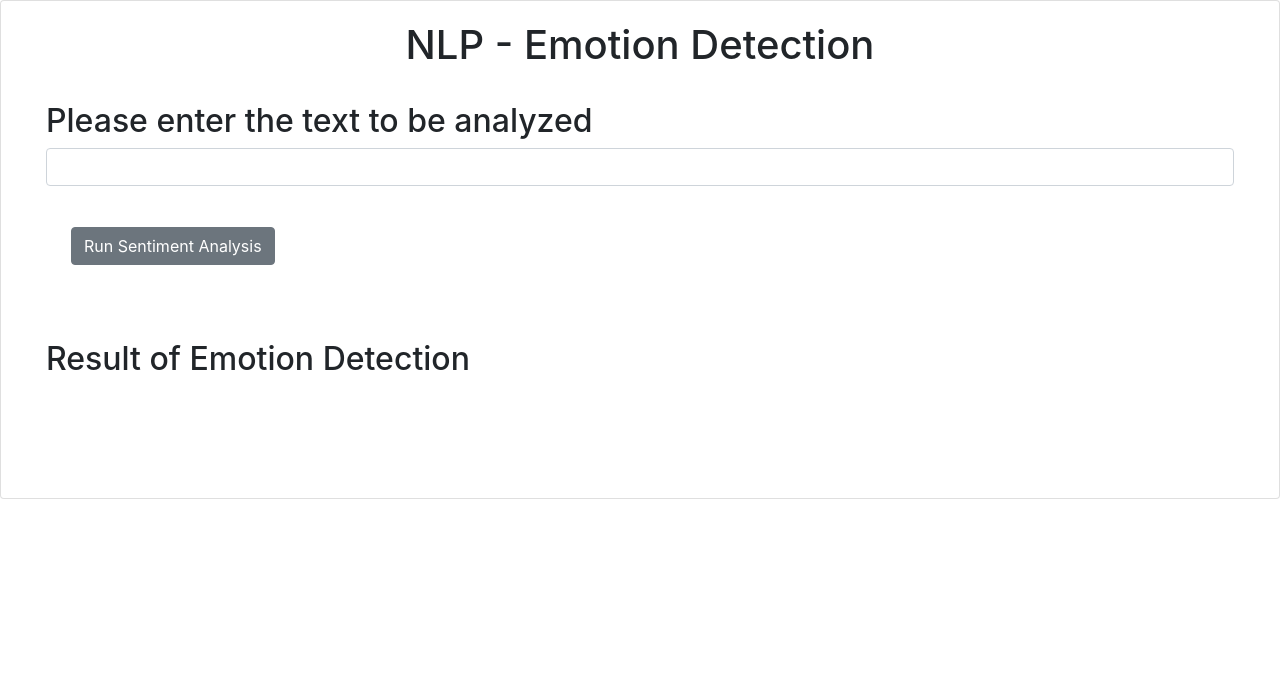
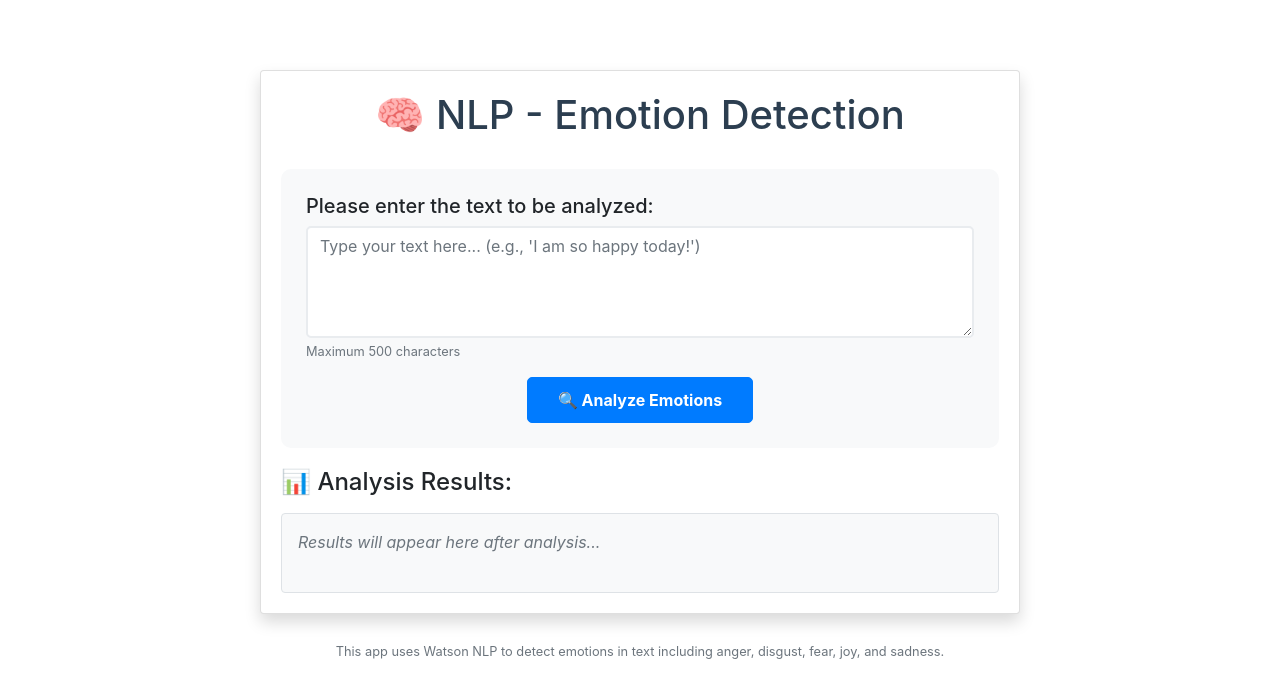
Before and after one commit to devmab24/streammind, a Flask app: page / in a window 1280 px wide. Shown: the top 698 px of the page. Run offline with Flask 3, Linux system fonts and the light colour scheme; some libraries are stand-ins or nearby versions.

Commit message:
Improved the app

```diff
--- a/server.py
+++ b/server.py
@@ -18,15 +18,22 @@ def sent_analyzer():
     """
     text_to_analyze = request.args.get('textToAnalyze')
 
+    # Check if text is provided and not empty
+    if not text_to_analyze or text_to_analyze.strip() == "":
+        return jsonify({"error": "Invalid input! Please provide some text to analyze."}), 400
+
     # Pass the text to the emotion_detector function
     response = emotion_detector(text_to_analyze)
 
-    # If invalid input, handle gracefully
-    if response['dominant_emotion'] is None:
+    # If invalid input or API error, handle gracefully
+    if response is None or response.get('dominant_emotion') is None:
         return jsonify({"error": "Invalid input! Try again."}), 400
 
-    # Return the structured JSON
-    return jsonify(response)
+    # Return the structured JSON with success status
+    return jsonify({
+        "status": "success",
+        "emotions": response
+    })
 
 
 @app.route("/")
@@ -42,4 +49,50 @@ if __name__ == "__main__":
     """
     This function executes the flask app and deploys it on localhost:5000
     """
-    app.run(host="0.0.0.0", port=5000)
+    app.run(host="0.0.0.0", port=5000, debug=True)
+
+# from flask import Flask, render_template, request, jsonify
+# from EmotionDetection.emotion_detection import emotion_detector
+
+# """
+# Executing this function initiates the application of emotion
+# analysis to be executed over the Flask channel and deployed on
+# localhost:5000.
+# """
+
+# # Initiating app
+# app = Flask(__name__)
+
+# @app.route("/emotionDetector")
+# def sent_analyzer():
+#     """
+#     Receives text from frontend, runs emotion analysis,
+#     and returns the full emotions dictionary including dominant_emotion.
+#     """
+#     text_to_analyze = request.args.get('textToAnalyze')
+
+#     # Pass the text to the emotion_detector function
+#     response = emotion_detector(text_to_analyze)
+
+#     # If invalid input, handle gracefully
+#     if response['dominant_emotion'] is None:
+#         return jsonify({"error": "Invalid input! Try again."}), 400
+
+#     # Return the structured JSON
+#     return jsonify(response)
+
+
+# @app.route("/")
+# def render_index_page():
+#     """
+#     This function initiates the rendering of the main application
+#     page over the Flask channel
+#     """
+#     return render_template('index.html')
+
+
+# if __name__ == "__main__":
+#     """
+#     This function executes the flask app and deploys it on localhost:5000
+#     """
+#     app.run(host="0.0.0.0", port=5000)
--- a/static/mywebscript.js
+++ b/static/mywebscript.js
@@ -1,12 +1,86 @@
-let RunSentimentAnalysis = ()=>{
-    textToAnalyze = document.getElementById("textToAnalyze").value;
+let RunSentimentAnalysis = () => {
+    const textToAnalyze = document.getElementById("textToAnalyze").value.trim();
+
+    // Check if input is empty
+    if (textToAnalyze === "") {
+        document.getElementById("system_response").innerHTML =
+            '<div class="alert alert-warning">Please enter some text to analyze.</div>';
+        return;
+    }
+
+    // Show loading message
+    document.getElementById("system_response").innerHTML =
+        '<div class="alert alert-info">Analyzing emotions...</div>';
 
     let xhttp = new XMLHttpRequest();
+
     xhttp.onreadystatechange = function() {
-        if (this.readyState == 4 && this.status == 200) {
-            document.getElementById("system_response").innerHTML = xhttp.responseText;
+        if (this.readyState == 4) {
+            if (this.status == 200) {
+                try {
+                    const response = JSON.parse(this.responseText);
+
+                    if (response.status === "success") {
+                        const emotions = response.emotions;
+
+                        // Format the response nicely
+                        const formattedResponse = `
+                            <div class="alert alert-success">
+                                <h5>Emotion Analysis Results:</h5>
+                                <ul class="list-unstyled">
+                                    <li><strong>Anger:</strong> ${(emotions.anger * 100).toFixed(1)}%</li>
+                                    <li><strong>Disgust:</strong> ${(emotions.disgust * 100).toFixed(1)}%</li>
+                                    <li><strong>Fear:</strong> ${(emotions.fear * 100).toFixed(1)}%</li>
+                                    <li><strong>Joy:</strong> ${(emotions.joy * 100).toFixed(1)}%</li>
+                                    <li><strong>Sadness:</strong> ${(emotions.sadness * 100).toFixed(1)}%</li>
+                                </ul>
+                                <div class="mt-3">
+                                    <strong>Dominant Emotion:</strong>
+                                    <span class="badge badge-primary text-capitalize">${emotions.dominant_emotion}</span>
+                                </div>
+                            </div>
+                        `;
+
+                        document.getElementById("system_response").innerHTML = formattedResponse;
+                    } else {
+                        document.getElementById("system_response").innerHTML =
+                            `<div class="alert alert-danger">${response.error}</div>`;
+                    }
+                } catch (e) {
+                    document.getElementById("system_response").innerHTML =
+                        '<div class="alert alert-danger">Error parsing response. Please try again.</div>';
+                }
+            } else if (this.status == 400) {
+                try {
+                    const errorResponse = JSON.parse(this.responseText);
+                    document.getElementById("system_response").innerHTML =
+                        `<div class="alert alert-danger">${errorResponse.error}</div>`;
+                } catch (e) {
+                    document.getElementById("system_response").innerHTML =
+                        '<div class="alert alert-danger">Bad request. Please check your input.</div>';
+                }
+            } else {
+                document.getElementById("system_response").innerHTML =
+                    '<div class="alert alert-danger">Server error. Please try again later.</div>';
+            }
         }
     };
-    xhttp.open("GET", "emotionDetector?textToAnalyze"+"="+textToAnalyze, true);
+
+    // Encode the text properly for URL
+    const encodedText = encodeURIComponent(textToAnalyze);
+    xhttp.open("GET", `emotionDetector?textToAnalyze=${encodedText}`, true);
     xhttp.send();
 }
+
+// let RunSentimentAnalysis = ()=>{
+//     textToAnalyze = document.getElementById("textToAnalyze").value;
+
+//     let xhttp = new XMLHttpRequest();
+//     xhttp.onreadystatechange = function() {
+//         if (this.readyState == 4 && this.status == 200) {
+//             document.getElementById("system_response").innerHTML = xhttp.responseText;
+//         }
+//     };
+//     xhttp.open("GET", "emotionDetector?textToAnalyze"+"="+textToAnalyze, true);
+//     xhttp.send();
+// }
--- a/templates/index.html
+++ b/templates/index.html
@@ -1,4 +1,121 @@
-<html>
+<!DOCTYPE html>
+<html lang="en">
+<head>
+    <meta charset="UTF-8">
+    <meta name="viewport" content="width=device-width, initial-scale=1.0">
+    <title>Emotion Detection App</title>
+    <link rel="stylesheet" href="https://stackpath.bootstrapcdn.com/bootstrap/4.3.1/css/bootstrap.min.css" integrity="sha384-ggOyR0iXCbMQv3Xipma34MD+dH/1fQ784/j6cY/iJTQUOhcWr7x9JvoRxT2MZw1T" crossorigin="anonymous">
+    <script src="./static/mywebscript.js"></script>
+    <style>
+        .center-heading {
+            text-align: center;
+            color: #2c3e50;
+            margin-bottom: 30px;
+        }
+        .main-container {
+            max-width: 800px;
+            margin: 50px auto;
+            padding: 20px;
+        }
+        .input-section {
+            background-color: #f8f9fa;
+            padding: 25px;
+            border-radius: 10px;
+            margin-bottom: 20px;
+        }
+        .result-section {
+            min-height: 100px;
+        }
+        .form-control {
+            border-radius: 5px;
+            border: 2px solid #e9ecef;
+        }
+        .form-control:focus {
+            border-color: #007bff;
+            box-shadow: 0 0 0 0.2rem rgba(0,123,255,.25);
+        }
+        .btn-analyze {
+            background-color: #007bff;
+            border-color: #007bff;
+            padding: 10px 30px;
+            font-weight: bold;
+            border-radius: 5px;
+        }
+        .btn-analyze:hover {
+            background-color: #0056b3;
+            border-color: #0056b3;
+        }
+    </style>
+</head>
+<body>
+    <div class="container main-container">
+        <div class="card shadow">
+            <div class="card-body">
+                <h1 class="center-heading">🧠 NLP - Emotion Detection</h1>
+
+                <div class="input-section">
+                    <div class="form-group">
+                        <label for="textToAnalyze" class="form-label h5">Please enter the text to be analyzed:</label>
+                        <textarea
+                            class="form-control"
+                            id="textToAnalyze"
+                            rows="4"
+                            placeholder="Type your text here... (e.g., 'I am so happy today!')"
+                            maxlength="500"></textarea>
+                        <small class="form-text text-muted">Maximum 500 characters</small>
+                    </div>
+
+                    <div class="text-center mt-3">
+                        <button onclick="RunSentimentAnalysis()" class="btn btn-primary btn-analyze">
+                            🔍 Analyze Emotions
+                        </button>
+                    </div>
+                </div>
+
+                <div class="result-section">
+                    <h4 class="mb-3">📊 Analysis Results:</h4>
+                    <div id="system_response" class="border rounded p-3" style="background-color: #f8f9fa; min-height: 80px;">
+                        <em class="text-muted">Results will appear here after analysis...</em>
+                    </div>
+                </div>
+            </div>
+        </div>
+
+        <div class="text-center mt-4">
+            <small class="text-muted">
+                This app uses Watson NLP to detect emotions in text including anger, disgust, fear, joy, and sadness.
+            </small>
+        </div>
+    </div>
+
+    <script>
+        // Add enter key support for textarea
+        document.getElementById('textToAnalyze').addEventListener('keypress', function(e) {
+            if (e.key === 'Enter' && e.ctrlKey) {
+                RunSentimentAnalysis();
+            }
+        });
+
+        // Add character counter
+        document.getElementById('textToAnalyze').addEventListener('input', function(e) {
+            const maxLength = 500;
+            const currentLength = e.target.value.length;
+            const remaining = maxLength - currentLength;
+
+            let helpText = document.querySelector('.form-text');
+            if (remaining < 50) {
+                helpText.innerHTML = `${remaining} characters remaining`;
+                helpText.className = 'form-text text-warning';
+            } else {
+                helpText.innerHTML = 'Maximum 500 characters';
+                helpText.className = 'form-text text-muted';
+            }
+        });
+    </script>
+</body>
+</html>
+
+<!-- <html>
 <head>
     <link rel="stylesheet" href="https://stackpath.bootstrapcdn.com/bootstrap/4.3.1/css/bootstrap.min.css" integrity="sha384-ggOyR0iXCbMQv3Xipma34MD+dH/1fQ784/j6cY/iJTQUOhcWr7x9JvoRxT2MZw1T" crossorigin="anonymous">
     <script src="./static/mywebscript.js"></script>
@@ -29,4 +146,4 @@
             <div id="system_response" style="padding: 25px 25px 25px 25px;"></div>
         </div>
     </div>
-</body>
+</body> -->
```
Also changed, not shown: EmotionDetection/emotion_detection.py (+142 -23 lines).
